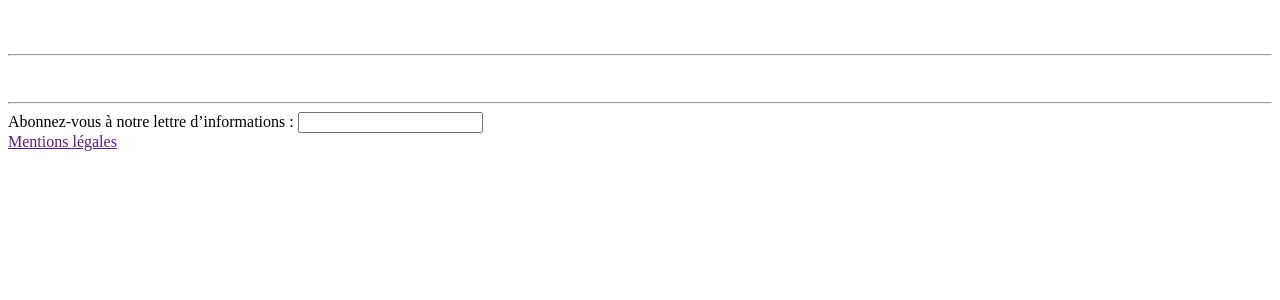
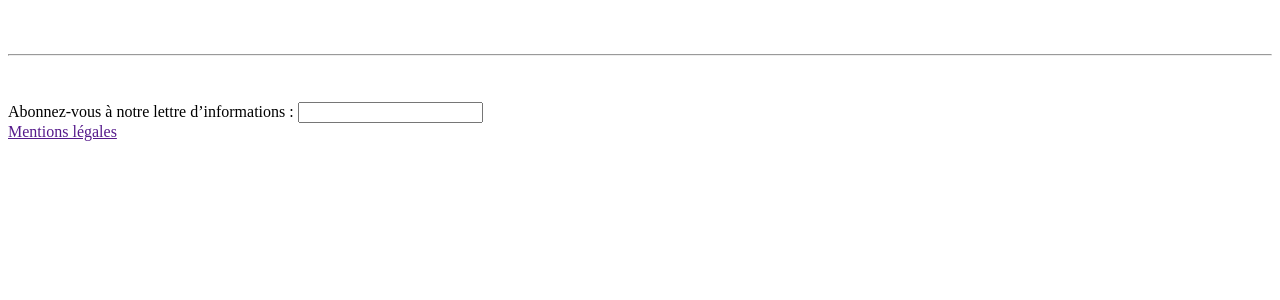
Before and after one commit to tglatt/avantposte-site, a PHP site: the page made by www/site/templates/le_lieu.php in a window 1280 px wide. Shown: the part 383-683 px from the top of the page. Run offline with PHP 8.4, Linux system fonts and the light colour scheme; the template is opened without the code that fills it, so the values that code supplies are empty.

Commit message:
fix(lieu): fix "lieu" page

```diff
--- a/www/site/templates/le_lieu.php
+++ b/www/site/templates/le_lieu.php
@@ -77,24 +77,29 @@
                     <?= $page->sec4titre2() ?></h2>
             </div>
         </div>
-        <div class='mb-12'>
+        <div class="sec_carousel">
             <?php snippet('carousel-images', slots: true) ?>
             <?php slot('images') ?>
             <?php endslot() ?>
             <?php endsnippet() ?>
         </div>
+    </section>
+
+    <section class='py-16 md:py-32'>
         <div class="mx-auto max-w-4xl lg:max-w-5xl">
             <div class="lg:px-20 md:px-10 px-4">
-                <div class="text-justify text-2xl mb-8"><?= $page->sec4text()->kt() ?></div>
-                <div class="text-justify text-2xl mb-8">
-                    <div class="list">
-                        <?= $page->sec4textList()->list()->kt() ?></div>
+                <div class="mx-auto max-w-4xl lg:max-w-5xl">
+                    <div class="lg:px-20 md:px-10 px-4">
+                        <div class="text-justify text-2xl mb-8"><?= $page->sec4text()->kt() ?></div>
+                        <div class="text-justify text-2xl mb-8">
+                            <div class="list">
+                                <?= $page->sec4textList()->list()->kt() ?></div>
+                        </div>
+                        <div class="text-justify text-2xl"><?= $page->sec4text2()->kt() ?></div>
+                    </div>
                 </div>
-                <div class="text-justify text-2xl"><?= $page->sec4text2()->kt() ?></div>
             </div>
         </div>
-        <hr>
-
     </section>
 
     <?php snippet('footer') ?>
```
